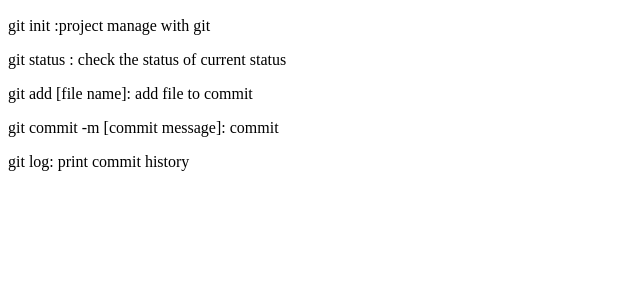
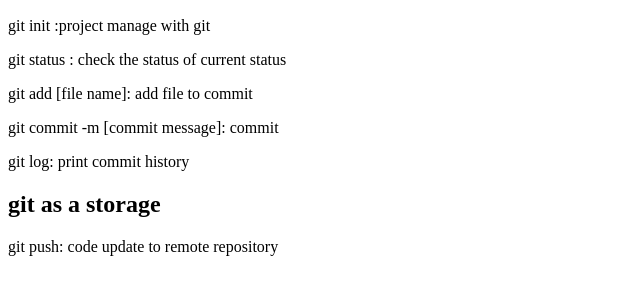
Before and after one commit to tabasco-kimchi/git_basic, a plain HTML site: page index.html in a window 1280 px wide. Shown: the part 110-404 px from the top of the page, without its empty margins (0-640 px from the left). Drawn offline with Linux system fonts and the light colour scheme.

Commit message:
git as remote repository

```diff
--- a/index.html
+++ b/index.html
@@ -18,5 +18,9 @@
     <p> git commit -m [commit message]: commit</p>
     <p> git log: print commit history</p>
 
+    <h2> git as a storage</h2>
+    <p>git push: code update to remote repository</p>
+
+
 </body>
 </html>
```
